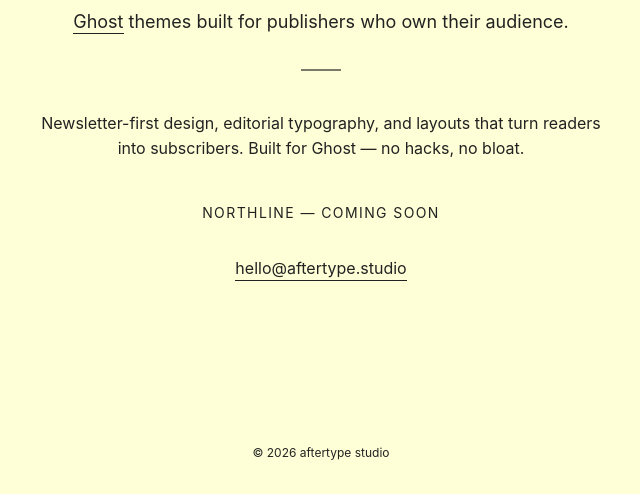
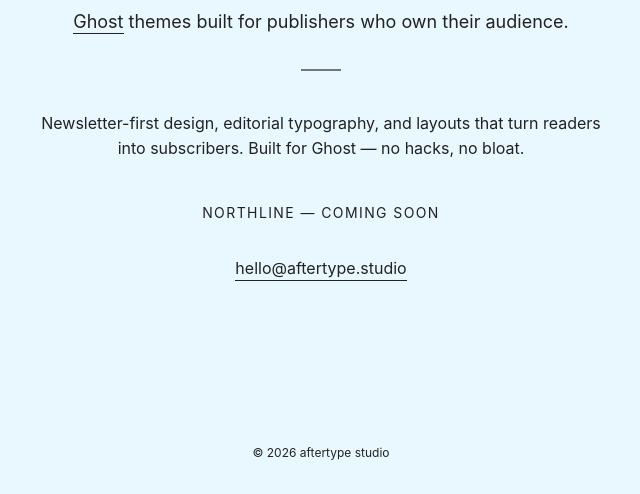
Before and after one commit to richardlemon/aftertype_studio, a plain HTML site: page index.html in a window 1280 px wide. Shown: the part 306-800 px from the top of the page, without its empty margins (319-959 px from the left). Drawn offline with Linux system fonts and the light colour scheme.

Commit message:
bg color

```diff
--- a/index.html
+++ b/index.html
@@ -6,7 +6,7 @@
 <title>aftertype studio — Themes and tools for modern publishing.</title>
 <style>
   :root {
-    --bg: #feffd6;
+    --bg: #e9f8ff;
     --text: #222;
     --accent: #222;
     --muted: ##2222229c;
```
